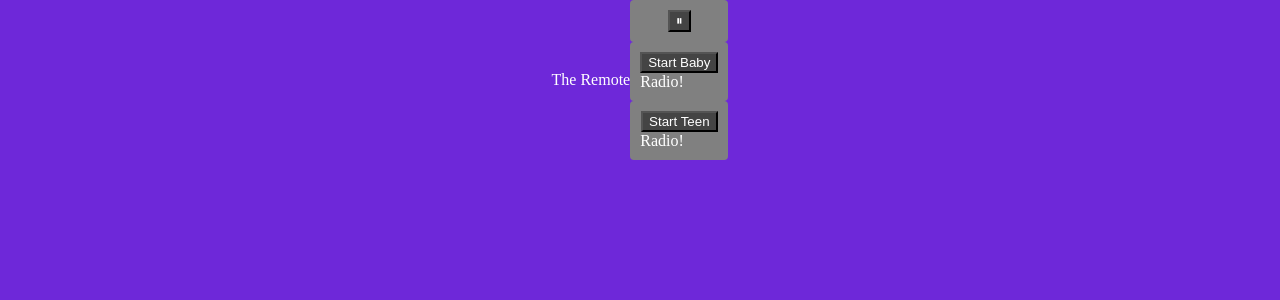
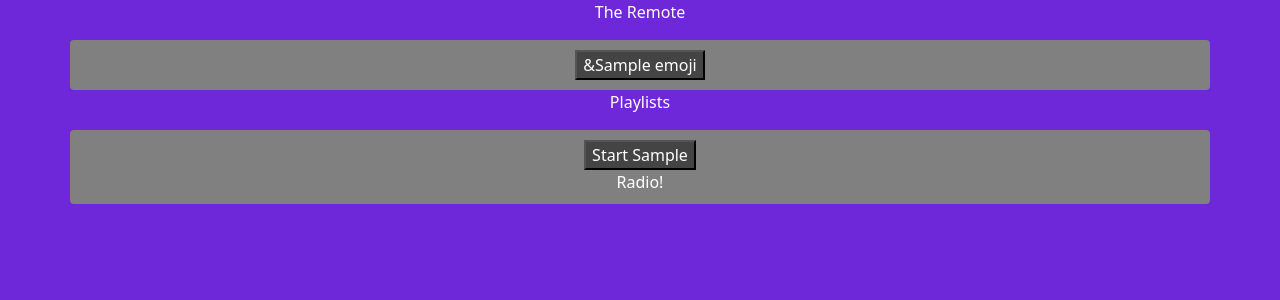
Before and after one commit to drewaogle/radio_lasso, a Django app: template acn_ui/tuner/templates/tuner/remote.html in a window 1280 px wide. Shown: the top 300 px of the page. Run offline with Django 5.2, Linux system fonts and the light colour scheme; the template is opened without the code that fills it: most values are stand-ins (such as "Sample title", 1, 10 or a date in 2020).

Commit message:
make app use bootstrap and pull config out of template

```diff
--- a/acn_ui/tuner/templates/tuner/remote.html
+++ b/acn_ui/tuner/templates/tuner/remote.html
@@ -1,11 +1,13 @@
 <!doctype html>
-<html>
+<html lang="en">
     <head>
-        <meta charset="utf-8"/>
+        <meta charset="utf-8">
+         <meta name="viewport" content="width=device-width, initial-scale=1">
         <title>Welcome to the Remote!</title>
         <script src="https://cdn.jsdelivr.net/npm/htmx.org@2.0.7/dist/htmx.min.js"
             integrity="sha384-ZBXiYtYQ6hJ2Y0ZNoYuI+Nq5MqWBr+chMrS/RkXpNzQCApHEhOt2aY8EJgqwHLkJ"
             crossorigin="anonymous"></script>
+        <link href="https://cdn.jsdelivr.net/npm/bootstrap@5.3.8/dist/css/bootstrap.min.css" rel="stylesheet" integrity="sha384-sRIl4kxILFvY47J16cr9ZwB07vP4J8+LH7qKQnuqkuIAvNWLzeN8tE5YBujZqJLB" crossorigin="anonymous">
 <style>
 body {
   background: #6e28d9;
@@ -31,31 +33,33 @@ body {
 </style>
     </head>
     <body>
-        <p>The Remote</p>
-        <div id="remotebody">
-            <div class="mediabutton" >
-                <input name="player" type="hidden" value="play"></input>
-                {% csrf_token %}
-                <button hx-post="{% url 'tuner:tune' %}" hx-trigger="click" hx-target="#status-out"
-                hx-swap="outerHTML" hx-include="previous [name='player'],[
-                name='csrfmiddlewaretoken']">&#x23F8;</button>
-                <div id="status-out"></div>
+
+        <script src="https://cdn.jsdelivr.net/npm/bootstrap@5.3.8/dist/js/bootstrap.bundle.min.js" integrity="sha384-FKyoEForCGlyvwx9Hj09JcYn3nv7wiPVlz7YYwJrWVcXK/BmnVDxM+D2scQbITxI" crossorigin="anonymous"></script>
+        <div class="container text-center">
+            <p>The Remote</p>
+            <div class="row">
+                {% for ctl in controls %}
+                <div class="col mediabutton" >
+                    <input name="control" type="hidden" value="{{ ctl.name}}"></input>
+                    {% csrf_token %}
+                    <button hx-post="{% url 'tuner:control' %}" hx-trigger="click" hx-target="#status-out"
+                    hx-swap="outerHTML" hx-include="previous [name='control'],[ name='csrfmiddlewaretoken']">&{{ctl.emoji}}</button>
+                    <div id="status-out"></div>
+                </div>
+                {% endfor %}
             </div>
-            <div class="mediabutton" >
-                <input name="channel" type="hidden" value="baby"></input>
-                {% csrf_token %}
-                <button hx-post="{% url 'tuner:tune' %}" hx-trigger="click" hx-target="#baby-channel-out"
-                hx-swap="outerHTML" hx-include="previous [name='channel'],[ name='csrfmiddlewaretoken']">Start
-                Baby</button>
-                <div id="baby-channel-out">Radio!</div>
-            </div>
-            <div class="mediabutton" >
-                <input name="channel" type="hidden" value="teen"></input>
-                {% csrf_token %}
-                <button hx-post="{% url 'tuner:tune' %}" hx-trigger="click" hx-target="#teen-channel-out"
-                hx-swap="outerHTML" hx-include="previous [name='channel'],[ name='csrfmiddlewaretoken']">Start
-                Teen</button>
-                <div id="teen-channel-out">Radio!</div>
+            <div class="row">
+                <p>Playlists</p>
+                {% for pl in playlists %}
+                <div class="col mediabutton" >
+                    <input name="channel" type="hidden" value="{{ pl.name }}"></input>
+                    {% csrf_token %}
+                    <button hx-post="{% url 'tuner:playlist' %}" hx-trigger="click"
+                                                             hx-target="#{{pl.name}}-channel-out"
+                    hx-swap="outerHTML" hx-include="previous [name='channel'],[ name='csrfmiddlewaretoken']">Start {{ pl.for_user }}</button>
+                    <div id="{{pl.name}}-channel-out">Radio!</div>
+                </div>
+                {% endfor %}
             </div>
         </div>
     </body>
--- a/acn_ui/tuner/urls.py
+++ b/acn_ui/tuner/urls.py
@@ -6,5 +6,6 @@ app_name = "tuner"
 urlpatterns = [
         path("",views.index, name="index"),
         path("main",views.main, name="main"),
-        path("tune",views.tune, name="tune"),
+        path("playlist",views.player_playlist, name="playlist"),
+        path("control",views.player_control, name="control"),
         ]
```
Also changed, not shown: acn_ui/tuner/views.py (+28 -3 lines).
